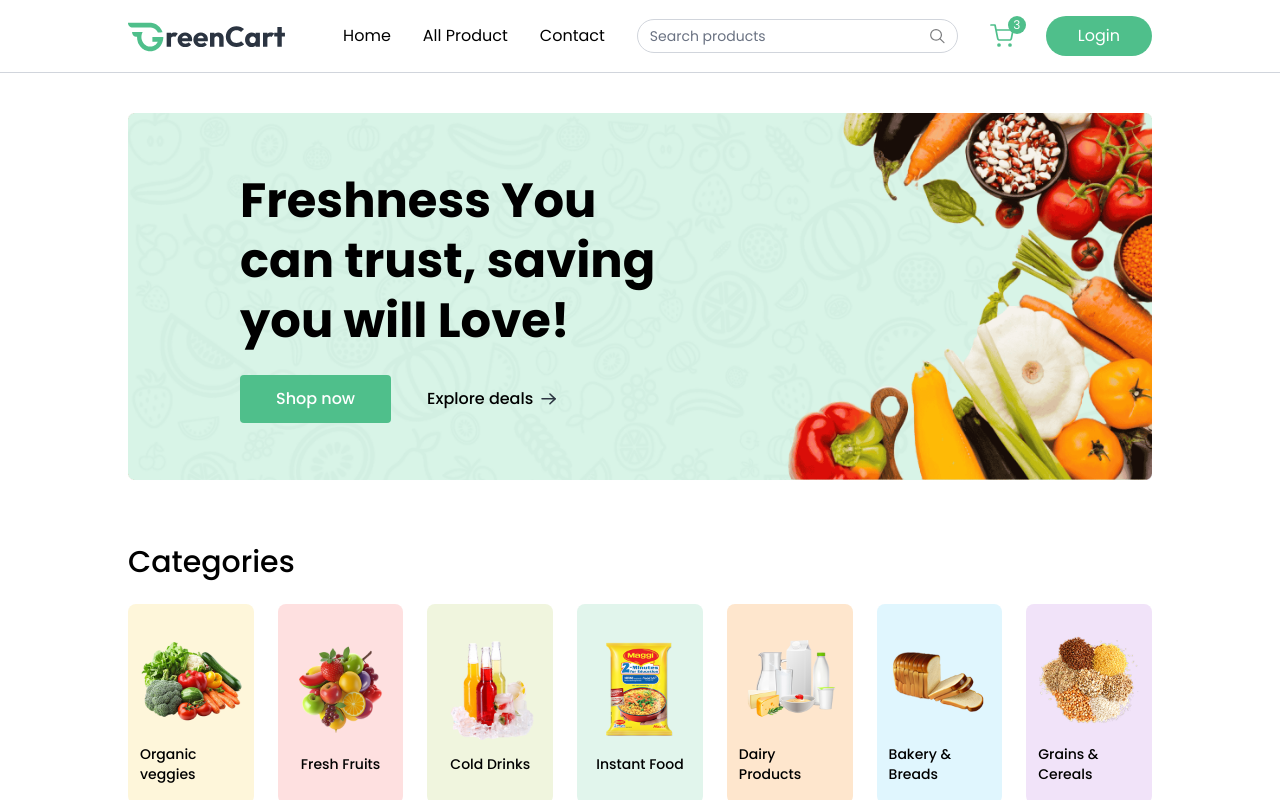
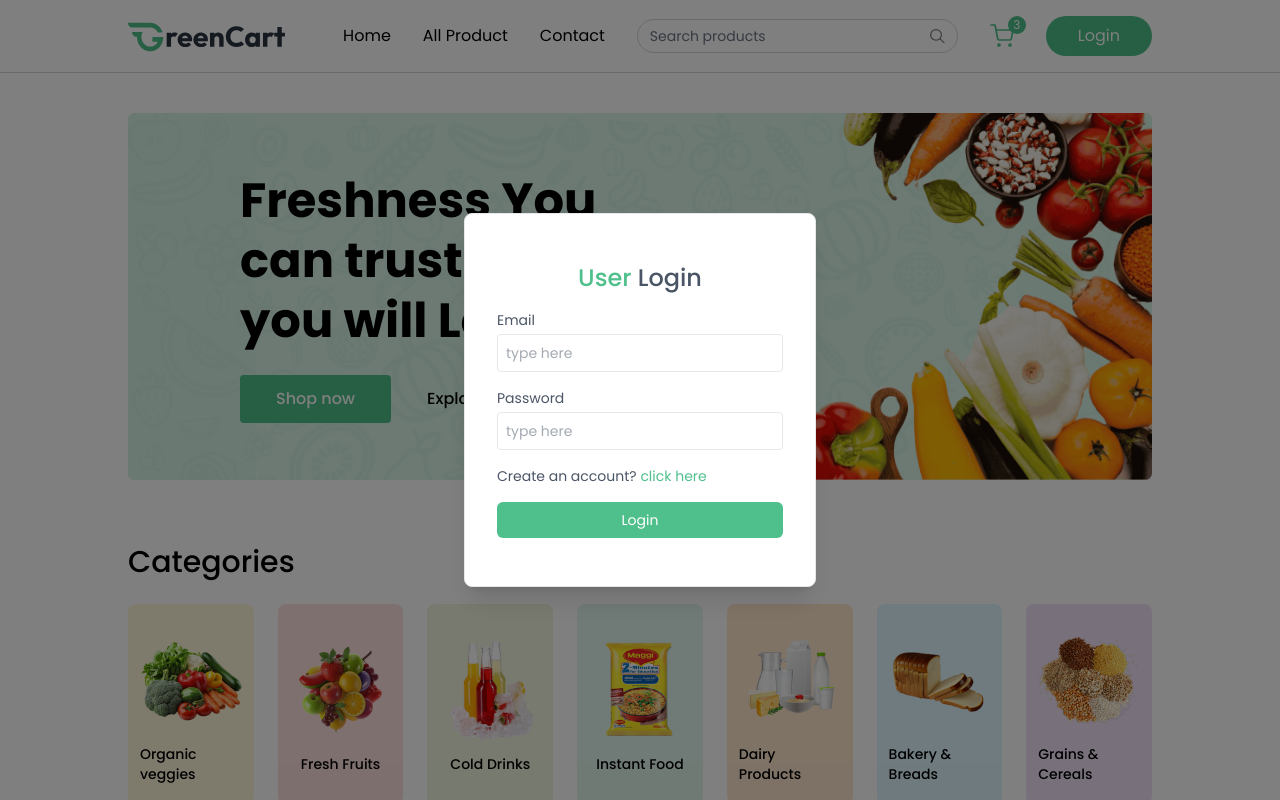
Before and after one commit to Ravichandra1816/Grocery, a React (Vite) app in the folder frontend/: page / in a window 1280 px wide. Both pictures are taken after a click on the button "Login". Shown: the top 800 px of the page. Built offline with nearby package versions, Linux system fonts and the light colour scheme.

Commit message:
Login component is done

```diff
--- a/frontend/src/App.jsx
+++ b/frontend/src/App.jsx
@@ -4,11 +4,15 @@
 import Home from "./Pages/Home";
 import { Toaster } from "react-hot-toast";
 import Footer from "./Components/Footer";
+import { useAppContext } from "./Context/AppContext";
+import Login from "./Components/Login";
 const App = () => {
   const isSellerPath = useLocation().pathname.includes("seller");
+  const { showUserLogin } = useAppContext();
   return (
     <div>
       {isSellerPath ? null : <Navbar />}
+      {showUserLogin ? <Login /> : null}
       <Toaster />
 
       <div
--- /dev/null
+++ b/frontend/src/Components/Login.jsx
@@ -0,0 +1,99 @@
+import { useState } from "react";
+import { useAppContext } from "../Context/AppContext";
+
+const Login = () => {
+  const { setShowUserLogin, setUser } = useAppContext();
+
+  const [state, setState] = useState("login");
+  const [name, setName] = useState("");
+  const [email, setEmail] = useState("");
+  const [password, setPassword] = useState("");
+
+  const onSubmitHandler = async (event) => {
+    event.preventDefault();
+    setUser({
+      email: "test@gmail.com",
+      name: "Test",
+    });
+    setShowUserLogin(false);
+  };
+
+  return (
+    <div
+      onClick={() => setShowUserLogin(false)}
+      className="fixed top-0 bottom-0 left-0 right-0 z-30 flex items-center text-sm text-gray-600 bg-black/50"
+    >
+      <form
+        onSubmit={onSubmitHandler}
+        onClick={(e) => e.stopPropagation()}
+        className="flex flex-col gap-4 m-auto items-start p-8 py-12 w-80 sm:w-[352px] rounded-lg shadow-xl border border-gray-200 bg-white"
+      >
+        <p className="text-2xl font-medium m-auto">
+          <span className="text-primary">User</span>{" "}
+          {state === "login" ? "Login" : "Sign Up"}
+        </p>
+        {state === "register" && (
+          <div className="w-full">
+            <p>Name</p>
+            <input
+              onChange={(e) => setName(e.target.value)}
+              value={name}
+              placeholder="type here"
+              className="border border-gray-200 rounded w-full p-2 mt-1 outline-primary"
+              type="text"
+              required
+            />
+          </div>
+        )}
+        <div className="w-full ">
+          <p>Email</p>
+          <input
+            onChange={(e) => setEmail(e.target.value)}
+            value={email}
+            placeholder="type here"
+            className="border border-gray-200 rounded w-full p-2 mt-1 outline-primary"
+            type="email"
+            required
+          />
+        </div>
+        <div className="w-full ">
+          <p>Password</p>
+          <input
+            onChange={(e) => setPassword(e.target.value)}
+            value={password}
+            placeholder="type here"
+            className="border border-gray-200 rounded w-full p-2 mt-1 outline-primary"
+            type="password"
+            required
+          />
+        </div>
+        {state === "register" ? (
+          <p>
+            Already have account?{" "}
+            <span
+              onClick={() => setState("login")}
+              className="text-primary cursor-pointer"
+            >
+              click here
+            </span>
+          </p>
+        ) : (
+          <p>
+            Create an account?{" "}
+            <span
+              onClick={() => setState("register")}
+              className="text-primary cursor-pointer"
+            >
+              click here
+            </span>
+          </p>
+        )}
+        <button className="bg-primary hover:primary-dull transition-all text-white w-full py-2 rounded-md cursor-pointer">
+          {state === "register" ? "Create Account" : "Login"}
+        </button>
+      </form>
+    </div>
+  );
+};
+
+export default Login;
```
